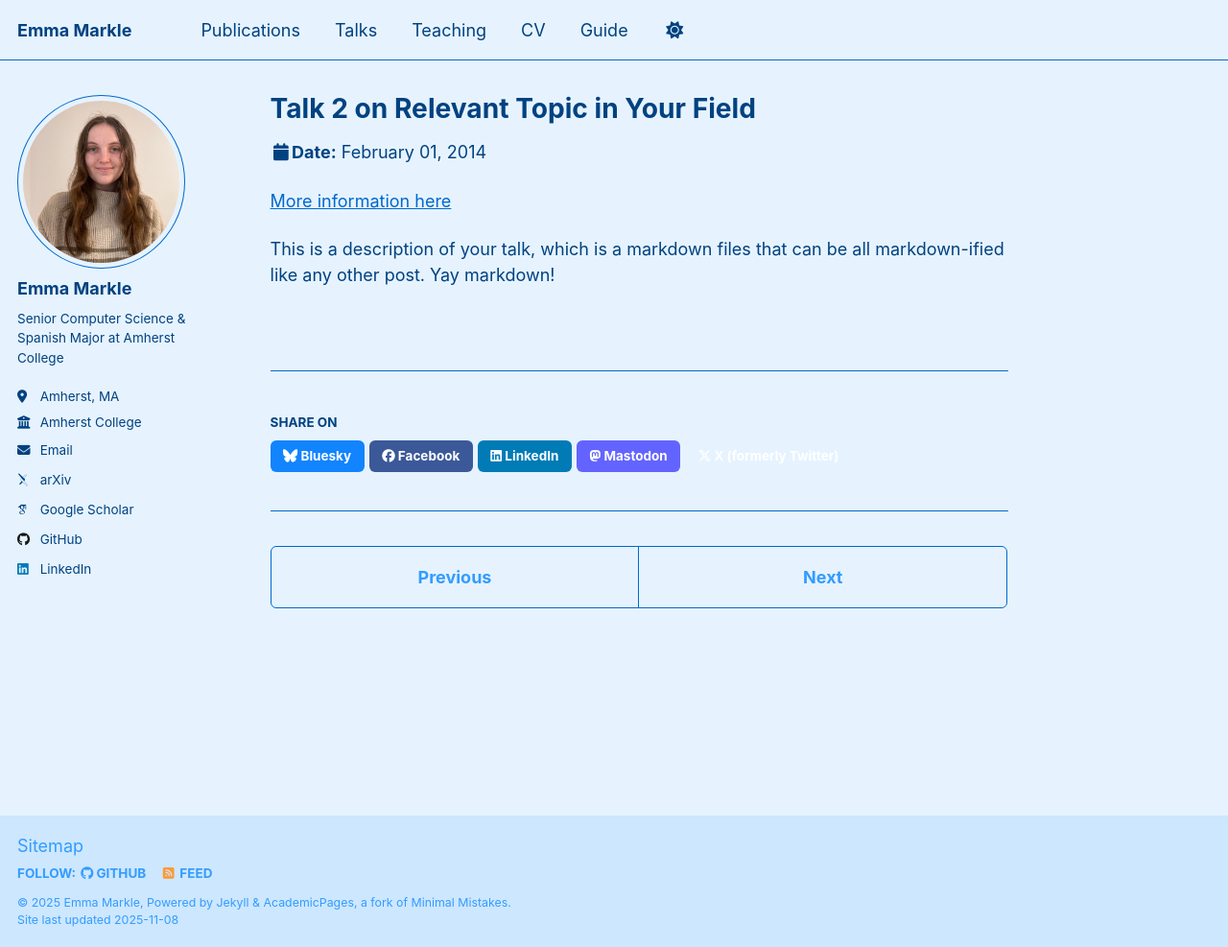
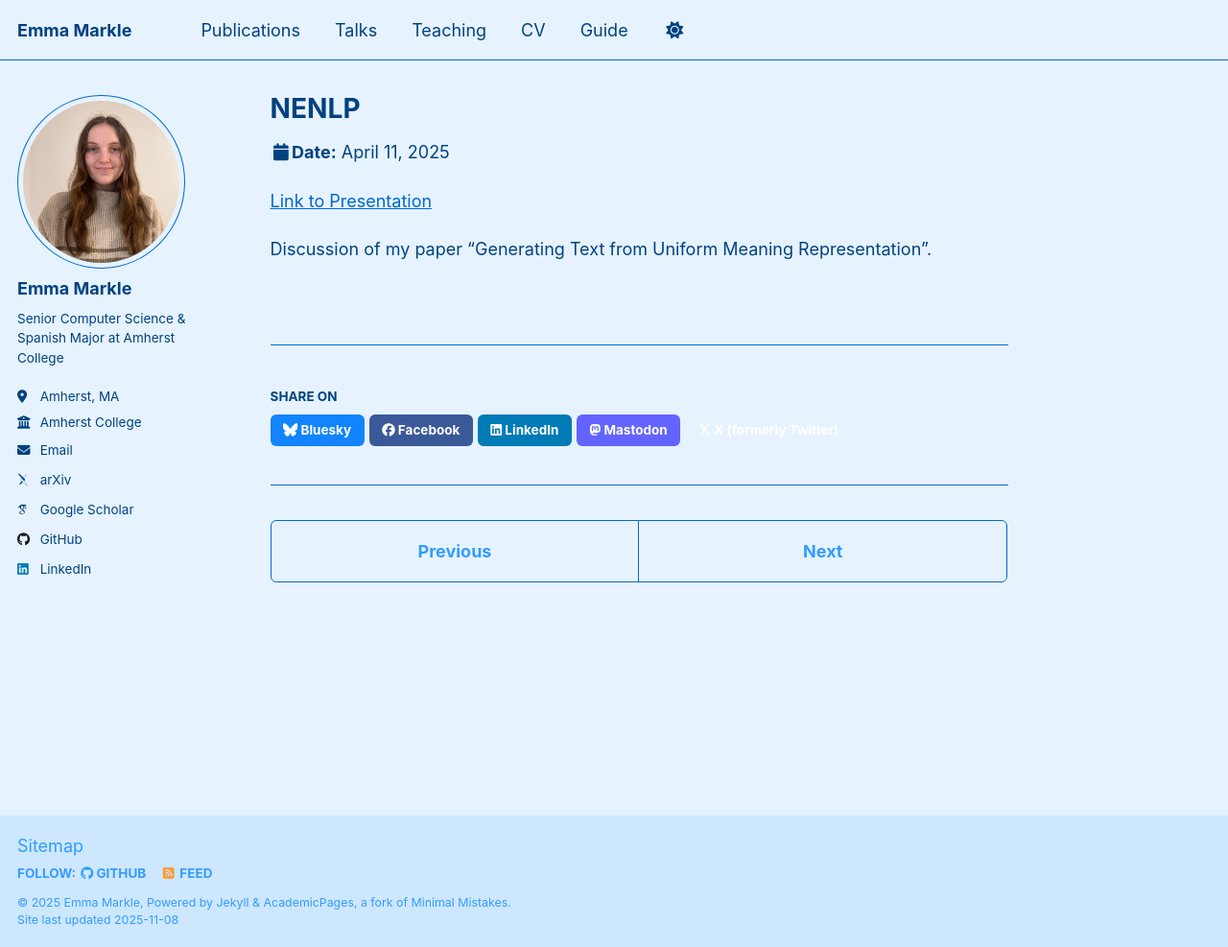
Before and after one commit to emmamarkle/emmamarkle.github.io, a Jekyll site: the page built from _talks/2014-02-01-talk-2.md, in a window 1280 px wide and 987 px high. Shown: the whole window at 96% size. Built offline with Jekyll 4.4.1, drawn with Linux system fonts in a browser that asks for light colours; some web fonts are replaced; a script that is not in the unit is left out.

Commit message:
Update 2014-02-01-talk-2.md

```diff
--- a/_talks/2014-02-01-talk-2.md
+++ b/_talks/2014-02-01-talk-2.md
@@ -1,13 +1,13 @@
 ---
-title: "Talk 2 on Relevant Topic in Your Field"
+title: "NENLP"
 collection: talks
-type: "Talk"
-permalink: /talks/2014-02-01-talk-2
-venue: "London School of Testing"
-date: 2014-02-01
-location: "London, UK"
+type: "Poster Presentation"
+permalink:
+venue: "Yale University"
+date: 2025-04-11
+location: "New Haven, CT, USA"
 ---
 
-[More information here](http://example2.com)
+[Link to Presentation](https://docs.google.com/presentation/d/1HgEoVBjHEK7iUYePGTdss2zvWfh4va0wi_5lqI_qu-I/edit?usp=sharing)
 
-This is a description of your talk, which is a markdown files that can be all markdown-ified like any other post. Yay markdown!
+Discussion of my paper "Generating Text from Uniform Meaning Representation".
```
